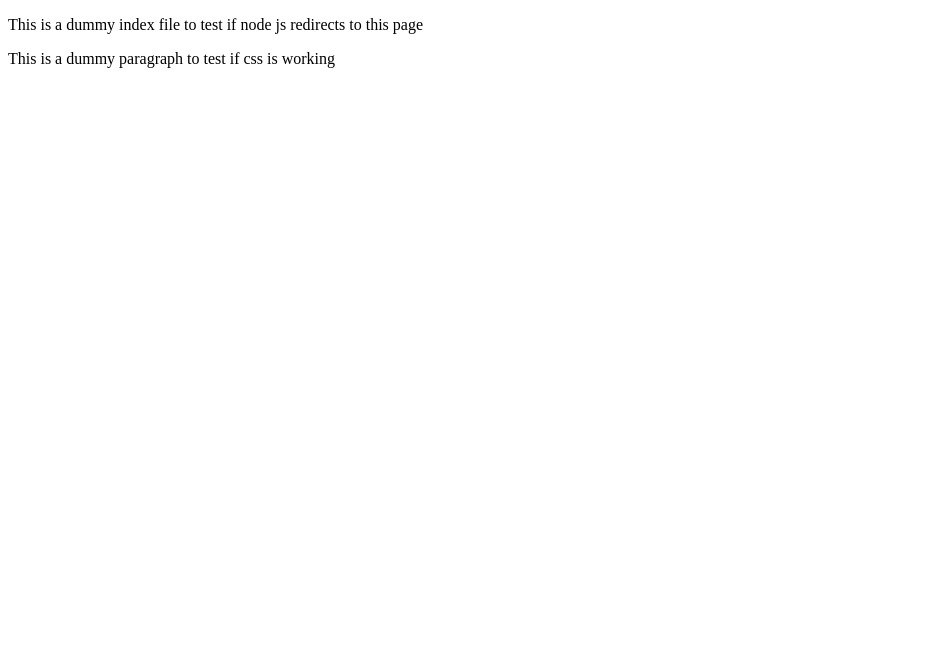
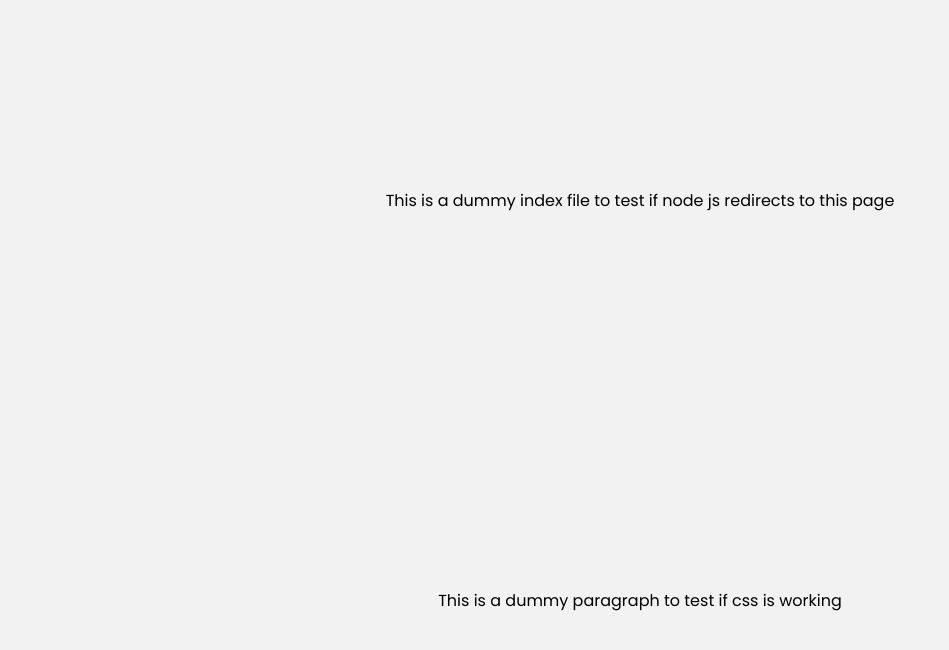
Before and after one commit to InanWits/COMS3-WITS-OVERFLOW, a website: page public/index.html in a window 1280 px wide. Shown: the whole page, without its empty margins (0-949 px from the left). Drawn offline with Linux system fonts and the light colour scheme; files that its build step writes are made by us from their sources.

Commit message:
fixed indentation

```diff
--- a/public/index.html
+++ b/public/index.html
@@ -5,9 +5,10 @@
         <meta charset="utf-8">
         <title>Wits Overflow</title>
 
+        <link href="css/newcss.css" rel="stylesheet" type="text/css"/>
+    </head>
 
-</head>
-<body>
+    <body>
 
 <p>This is a dummy index file to test if node js redirects to this page</p>
 <p class="dummyP">This is a dummy paragraph to test if css is working</p>
```
